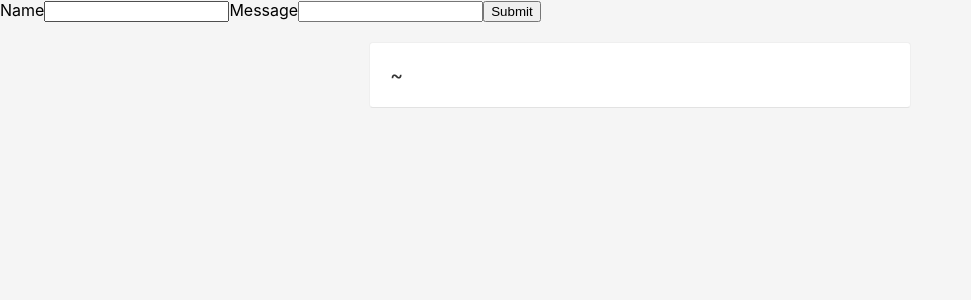
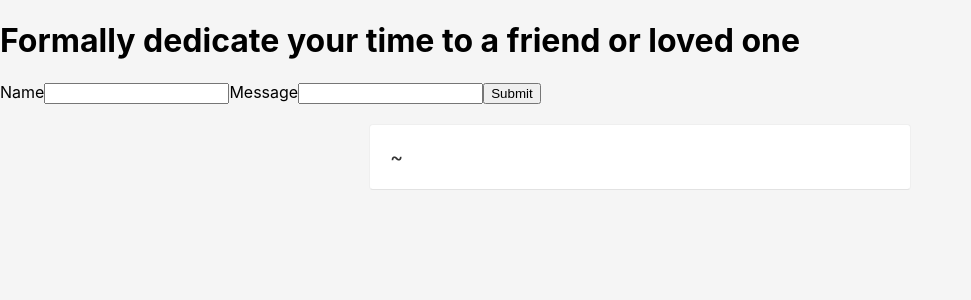
Before and after one commit to mike-mjk/dedicate, a React (Create React App) app: page / in a window 1280 px wide. Shown: the top 300 px of the page, without its empty margins (0-971 px from the left). Built offline with nearby package versions, Linux system fonts and the light colour scheme; no server answers.

Commit message:
simplest heading

```diff
--- a/src/App.js
+++ b/src/App.js
@@ -6,6 +6,7 @@ import DedicationList from "./DedicationList";
 function App() {
   return (
     <React.Fragment>
+      <h1>Formally dedicate your time to a friend or loved one</h1>
       <CreateDedication />
       <DedicationList />
     </React.Fragment>
```
